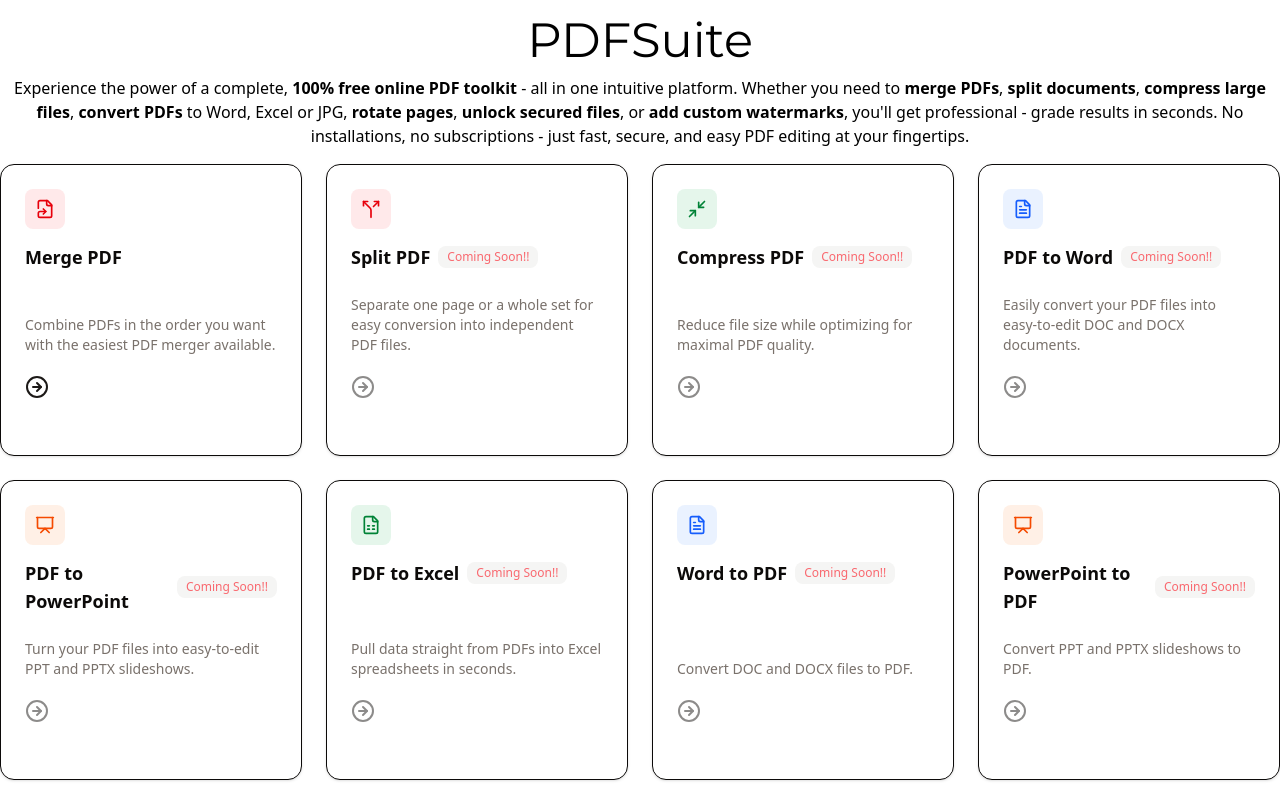
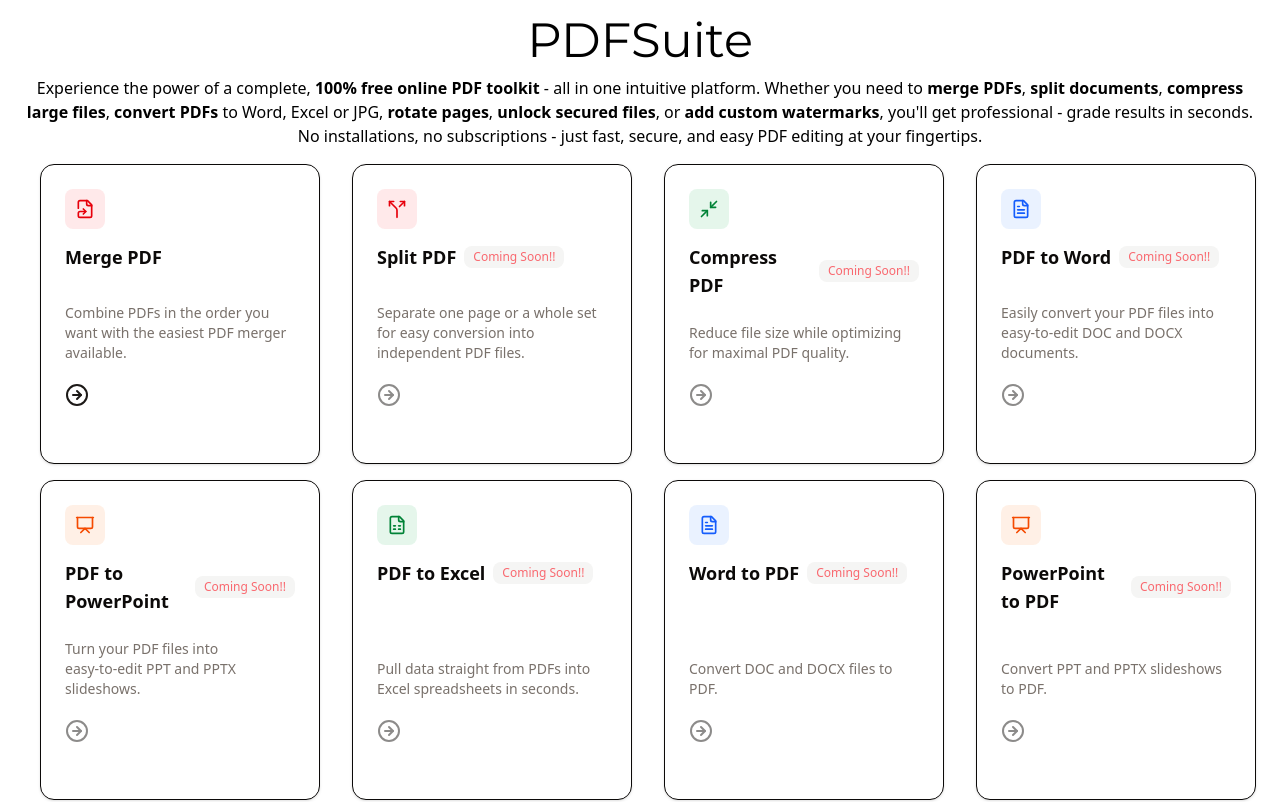
Before and after one commit to AmitSahoo45/pdfsuite, a Next.js app in the folder frontend/: page / in a window 1280 px wide. Shown: the top 802 px of the page. Built offline with nearby package versions, Linux system fonts and the light colour scheme.

Commit message:
Update: Adjust layout spacing and grid configuration in HomePage and FeatureCard components

```diff
--- a/frontend/components/pages/HomePage.tsx
+++ b/frontend/components/pages/HomePage.tsx
@@ -6,7 +6,7 @@ import FeatureGrid from '../single-use/FeatureCard'
 
 export function HomePageLanding() {
     return (
-        <div className="container mx-auto grid place-items-center min-h-screen w-full my-4">
+        <div className="container mx-auto grid place-items-center min-h-screen w-full my-4 px-6">
             <section className="text-center">
                 <h1 className="font-montserrat mb-3 text-5xl">PDFSuite</h1>
                 <p className='mb-4'>
--- a/frontend/components/single-use/FeatureCard.tsx
+++ b/frontend/components/single-use/FeatureCard.tsx
@@ -20,8 +20,8 @@ const FeatureGrid: React.FC<FeatureGridProps> = ({ items, className }) => (
     <div
         className={
             [
-                'grid w-full gap-6',
-                'grid-cols-[repeat(auto-fit,minmax(min(100%,16rem),1fr))]',
+                'grid w-full gap-4',
+                'grid-cols-[repeat(auto-fit,minmax(250px,1fr))]',
                 className,
             ]
                 .filter(Boolean)
@@ -31,7 +31,7 @@ const FeatureGrid: React.FC<FeatureGridProps> = ({ items, className }) => (
         {items.map(({ title, description, icon: Icon, color, badge, reDirectURL }) => (
             <Card
                 key={title}
-                className="flex flex-col justify-between transition-all hover:shadow-lg sm:ml-0 ml-4"
+                className="flex flex-col justify-between transition-all hover:shadow-lg sm:ml-4 ml-0"
             >
                 <CardHeader className="space-y-2">
                     <span
```
